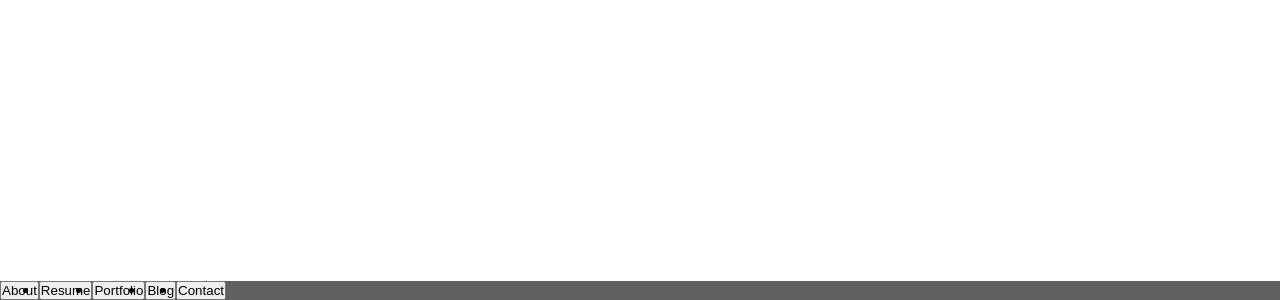
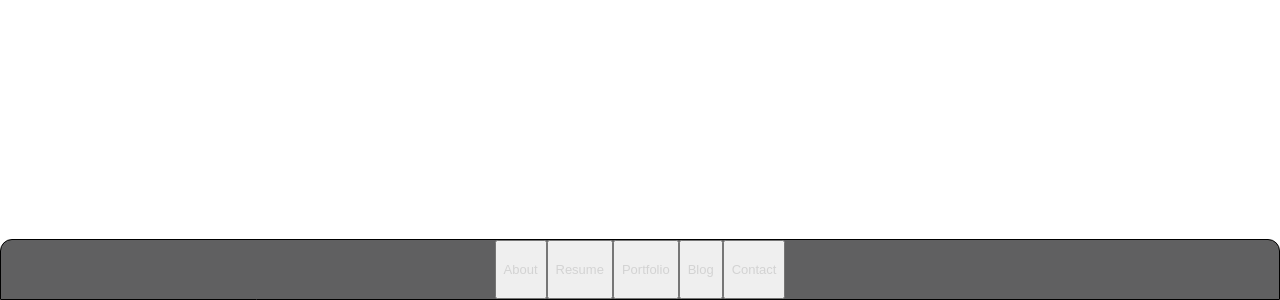
Before and after one commit to ahmetalisarihan/vcard-personal-portfolio, a plain HTML site: page index.html in a window 1280 px wide. Shown: the part 500-800 px from the top of the page. Drawn offline with Linux system fonts and the light colour scheme.

Commit message:
navbar düzenlendi

```diff
--- a/assets/css/style.css
+++ b/assets/css/style.css
@@ -10,9 +10,25 @@
     left: 0;
     width: 100%;
     background: hsla(240, 1%, 17%, 0.75);
+    backdrop-filter: blur(10px);
+    border: 1px solid;
+    border-radius: 12px 12px 0 0;
+    z-index: 5;
 }
 
 .navbar-list {
     display: flex;
+    flex-wrap: wrap;
+    justify-content: center;
+    align-items: center;
+    padding: 0 10px;
+    list-style: none;
 
 }
+
+.navbar-link {
+    color: lightgrey;
+    font-size: small;
+    padding: 20px 7px;
+
+}
--- a/index.html
+++ b/index.html
@@ -1,34 +1,45 @@
 <!DOCTYPE html>
 <html lang="en">
   <head>
-    <meta charset="UTF-8">
-    <meta http-equiv="X-UA-Compatible" content="IE=edge">
-    <meta name="viewport" content="width=device-width, initial-scale=1.0">
+    <meta charset="UTF-8" />
+    <meta http-equiv="X-UA-Compatible" content="IE=edge" />
+    <meta name="viewport" content="width=device-width, initial-scale=1.0" />
     <title>vCadr - Personal Portfolio</title>
 
     <!-- favicon -->
-    <link rel="shortcut icon" href="./assets/images/logo.jpg">
+    <link rel="shortcut icon" href="./assets/images/logo.jpg" />
 
     <!-- custon css link -->
-    <link rel="stylesheet" href="./assets/css/style.css">
+    <link rel="stylesheet" href="./assets/css/style.css" />
 
     <!-- google font links -->
-    <link rel="preconnect" href="https://fonts.googleapis.com">
-    <link rel="preconnect" href="https://fonts.gstatic.com" crossorigin>
-    <link href="https://fonts.googleapis.com/css2?family=Poppins:wght@300;400;500;600&display=swap" rel="stylesheet">
+    <link rel="preconnect" href="https://fonts.googleapis.com" />
+    <link rel="preconnect" href="https://fonts.gstatic.com" crossorigin />
+    <link
+      href="https://fonts.googleapis.com/css2?family=Poppins:wght@300;400;500;600&display=swap"
+      rel="stylesheet"
+    />
   </head>
   <body>
-
     <!-- #NAVBAR -->
     <nav class="navbar">
       <ul class="navbar-list">
-            <li><button>About</button></li>
-            <li><button>Resume</button></li>
-            <li><button>Portfolio</button></li>
-            <li><button>Blog</button></li>
-            <li><button>Contact</button></li>
+        <li class="navbar-item">
+          <button class="navbar-link">About</button>
+        </li>
+        <li class="navbar-item">
+          <button class="navbar-link">Resume</button>
+        </li>
+        <li class="navbar-item">
+          <button class="navbar-link">Portfolio</button>
+        </li>
+        <li class="navbar-item">
+          <button class="navbar-link">Blog</button>
+        </li>
+        <li class="navbar-item">
+          <button class="navbar-link">Contact</button>
+        </li>
       </ul>
     </nav>
-
   </body>
 </html>
```
Lines whose indentation alone changed are shown as unchanged.
